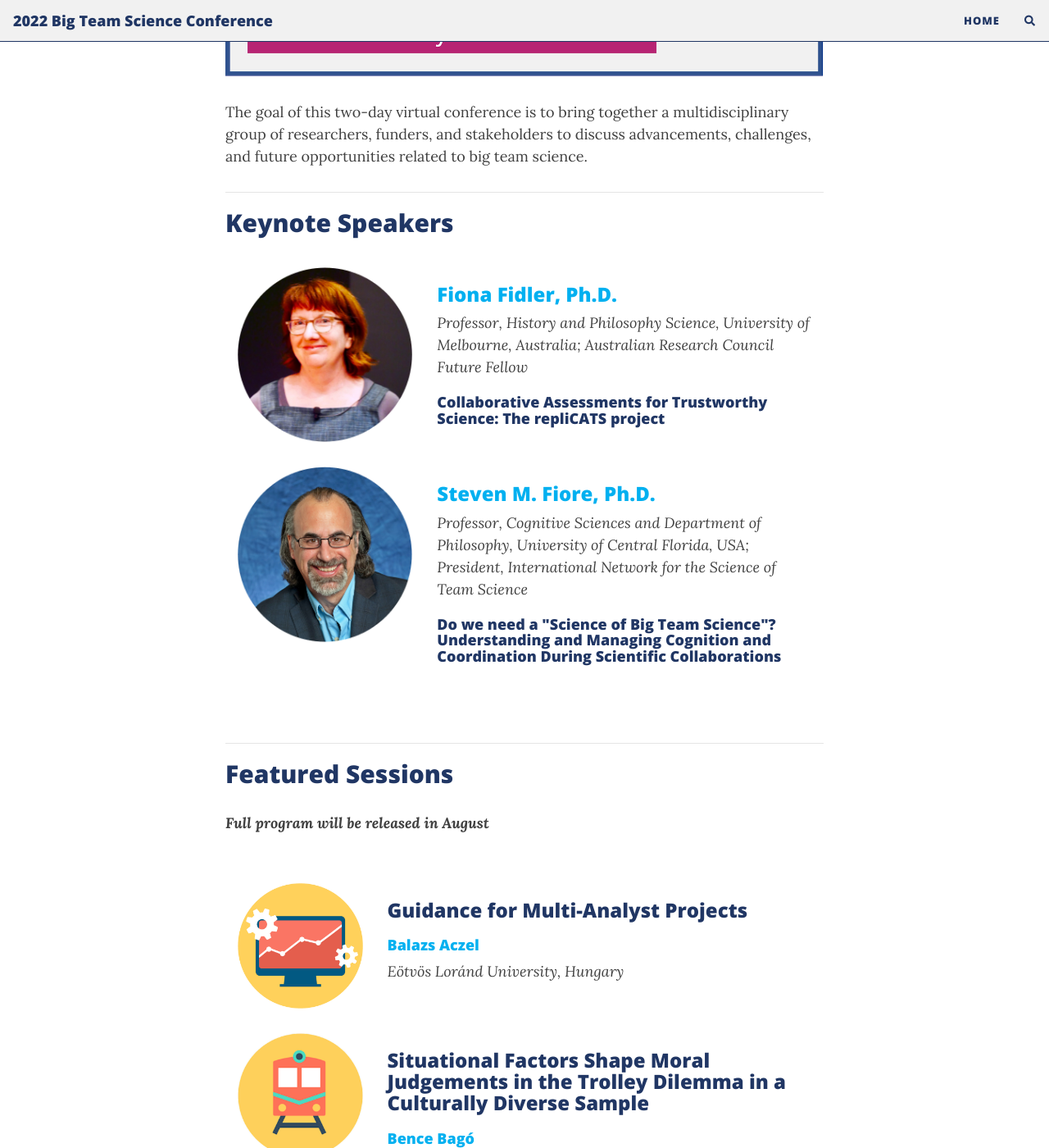
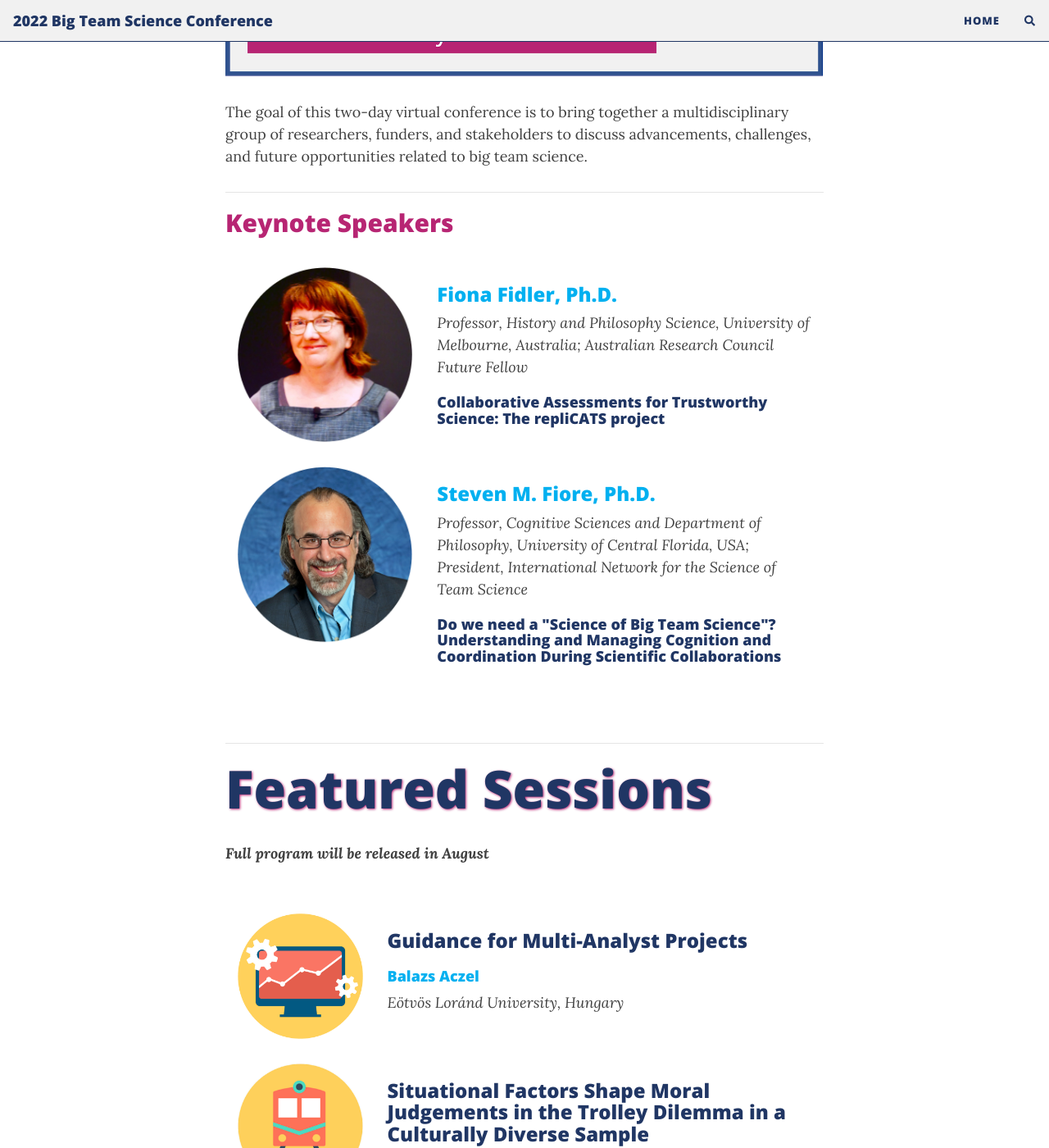
Before and after one commit to bigteamscienceconference/bigteamscienceconference.github.io, a Jekyll site: the page built from index.md, in a window 1280 px wide and 1400 px high, scrolled down 455 px. Shown: the whole window at 82% size. Built offline with Jekyll 4.4.1, drawn with Linux system fonts in a browser that asks for light colours; nearby versions of some CDN libraries; comment, search, counter and statistics services are not loaded.

Commit message:
change color of h2

```diff
--- a/assets/css/beautifuljekyll.css
+++ b/assets/css/beautifuljekyll.css
@@ -37,6 +37,7 @@ h1 {
   font-size: 4.0rem;
 }
 h2 {
+  color: #B72573;
   font-size: 1.875rem;
 }
 h3 {
--- a/index.md
+++ b/index.md
@@ -49,7 +49,7 @@ The goal of this two-day virtual conference is to bring together a multidiscipli
 <br>
 
 ***
-## Featured Sessions
+# Featured Sessions
 
 <b><i>Full program will be released in August</i></b>
 
```
